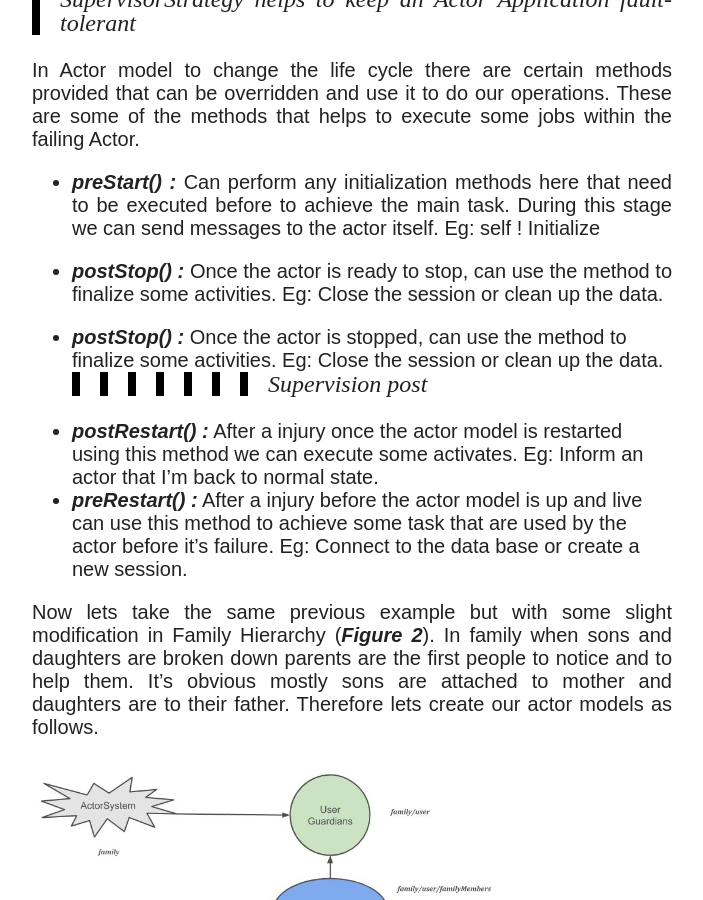
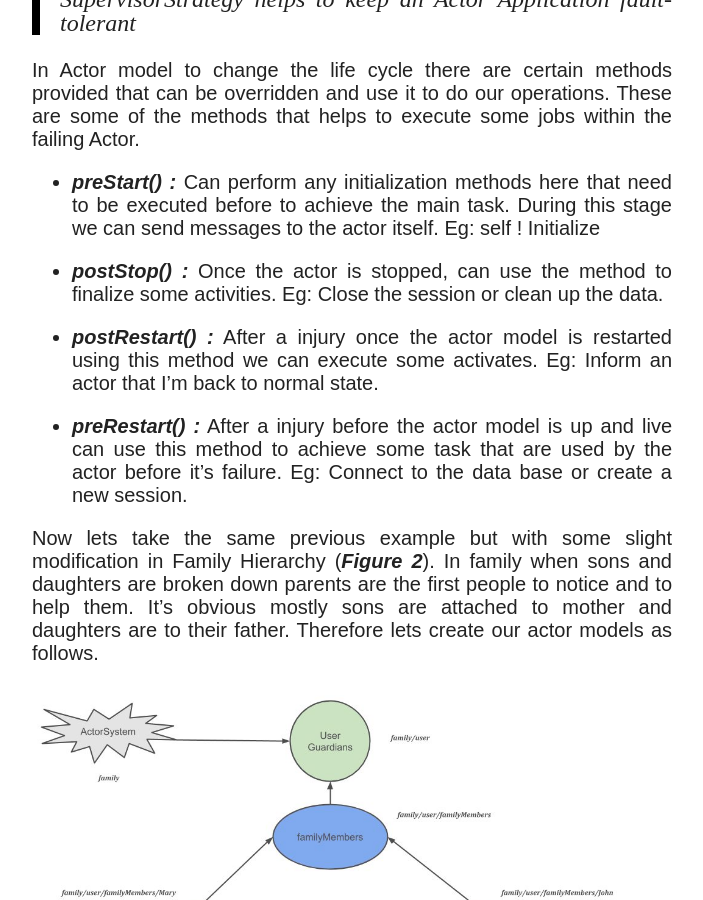
Before and after one commit to Renien/Renien.github.io, a Jekyll site: the page built from _posts/blog/akka-blog-series/2015-08-29-supervisor.md, in a window 1280 px wide and 900 px high, scrolled down 2312 px. Shown: the whole window, without its empty margins (318-1021 px from the left). Built offline with Jekyll 4.4.1, drawn with Linux system fonts in a browser that asks for light colours; nearby versions of some CDN libraries; comment, search, counter and statistics services are not loaded.

Commit message:
Supervision post

```diff
--- a/_posts/blog/akka-blog-series/2015-08-29-supervisor.md
+++ b/_posts/blog/akka-blog-series/2015-08-29-supervisor.md
@@ -49,11 +49,10 @@ In Actor model to change the life cycle there are certain methods provided that
 
 * **_preStart() :_** Can perform any initialization methods here that need to be executed before to achieve the main task. During this stage we can send messages to the actor itself. Eg: self ! Initialize
 
-* **_postStop() :_** Once the actor is ready to stop, can use the method to finalize some activities. Eg: Close the session or clean up the data.
+* **_postStop() :_** Once the actor is stopped, can use the method to finalize some activities. Eg: Close the session or clean up the data.
 
-* **_postStop() :_** Once the actor is stopped, can use the method to finalize some activities. Eg: Close the session or clean up the data.
->>>>>>> Supervision post
 * **_postRestart() :_** After a injury  once the actor model is restarted using this method we can execute some activates. Eg: Inform an actor that I’m back to normal state.
+
 * **_preRestart() :_** After a injury  before the actor model is up and live can use this method to achieve some task that are used by the actor before it’s failure. Eg: Connect to the data base or create a new session.
 
 Now lets take the same previous example but with some slight modification in Family Hierarchy (**_Figure 2_**).  In family when sons and daughters are broken down parents are the first people to notice and to help them. It’s obvious mostly sons are attached to mother and daughters are to their father. Therefore lets create our actor models as follows.
```
